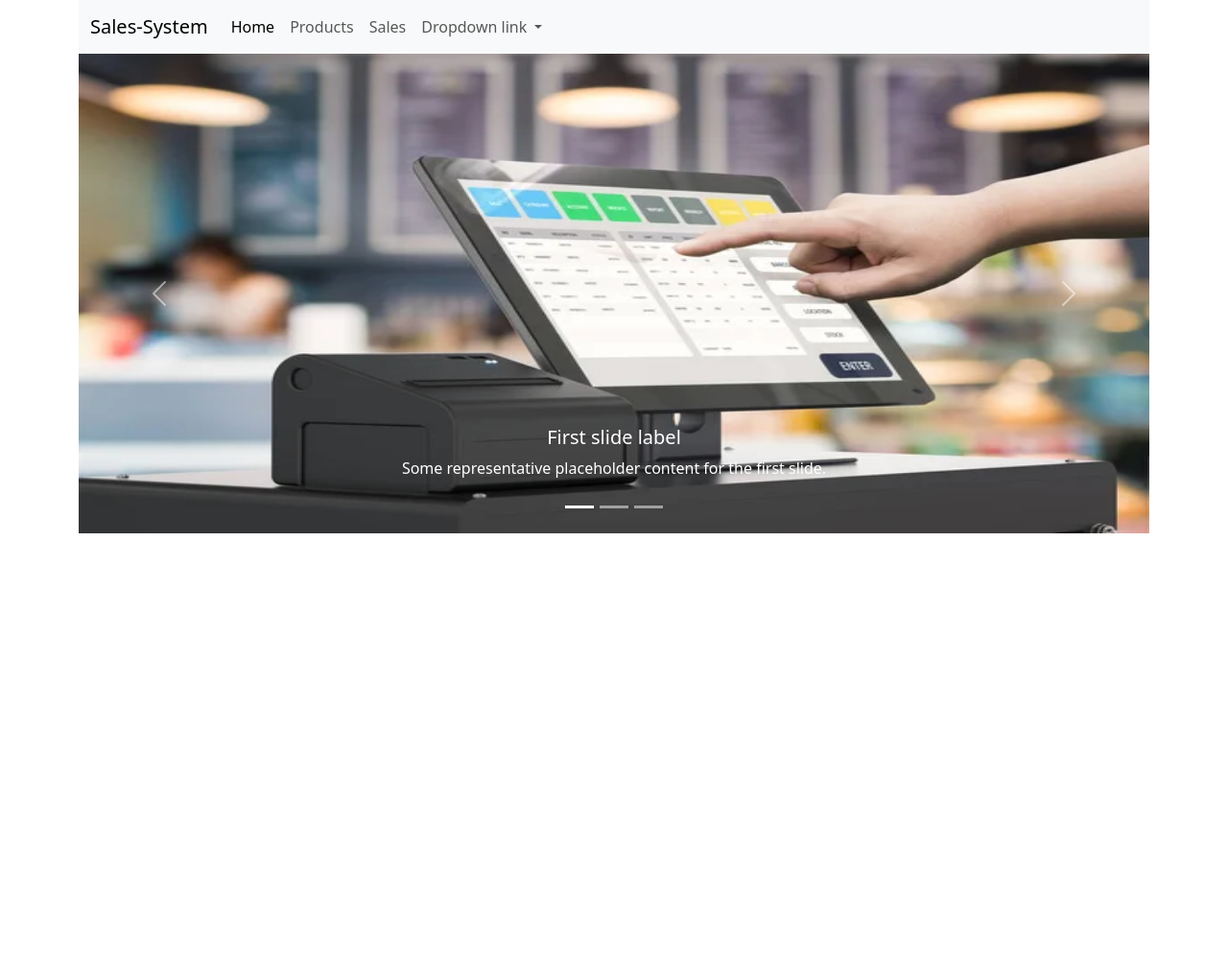
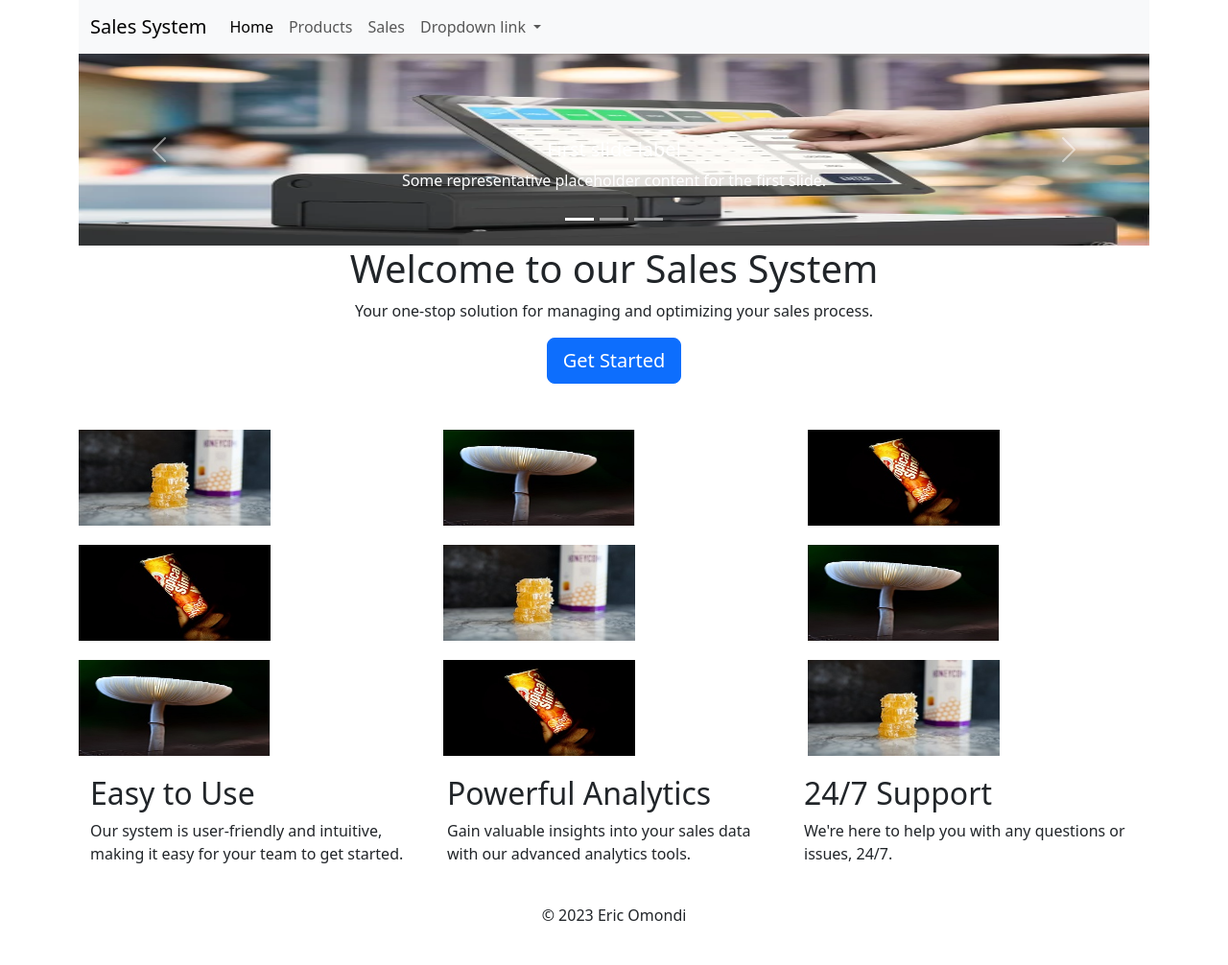
Before and after one commit to ericomondi/psycopg2, a Flask app: page / in a window 1280 px wide. Shown: the whole page at 96% size. Before the commit the page ends 556 px from the top, so only its background shows below. Run offline with Flask 3, Linux system fonts and the light colour scheme.

Commit message:
Work done

```diff
--- a/static/script.js
+++ b/static/script.js
@@ -1 +1 @@
-new DataTable('#sales_table');
+new DataTable('#my_table');
--- a/templates/dashboard.html
+++ b/templates/dashboard.html
@@ -117,6 +117,12 @@ new Chart(document.getElementById("line-chart"), {
   }
 });
     </script>
+
+<script
+src="https://cdn.jsdelivr.net/npm/bootstrap@5.3.2/dist/js/bootstrap.bundle.min.js"
+integrity="sha384-C6RzsynM9kWDrMNeT87bh95OGNyZPhcTNXj1NW7RuBCsyN/o0jlpcV8Qyq46cDfL"
+crossorigin="anonymous"
+></script>
     {% endblock%}
   </body>
 </html>
--- a/templates/index.html
+++ b/templates/index.html
@@ -11,9 +11,27 @@
       crossorigin="anonymous"
     />
     <style>
-      img{
-        height: 500px;
+       .active img {
+        height: 200px;
       }
+      .custom-col img {
+        width: 200px;
+        height: 100px;
+
+      }
+
+       /* Custom CSS for responsive behavior */
+       .custom-col {
+            flex: 1;
+            /* justify-content: center; */
+            align-items: center;
+        }
+      /* body {
+        background-color: azure;
+      }
+      .container-fluid {
+        background-color: azure;
+      } */
     </style>
   </head>
   <body>
@@ -21,7 +39,7 @@
       <nav class="navbar navbar-expand-lg bg-body-tertiary">
         <div class="container-fluid">
           <a class="navbar-brand" href="{{ url_for('dash_int') }}"
-            >Sales-System</a
+            >Sales System</a
           >
           <button
             class="navbar-toggler"
@@ -64,16 +82,12 @@
                 </a>
                 <ul class="dropdown-menu">
                   <li>
-                    <a
-                      class="dropdown-item"
-                      href="{{ url_for('rem_stock') }}"
+                    <a class="dropdown-item" href="{{ url_for('rem_stock') }}"
                       >Stock</a
                     >
                   </li>
                   <li>
-                    <a class="dropdown-item" href=""
-                      >something else</a
-                    >
+                    <a class="dropdown-item" href="">something else</a>
                   </li>
                 </ul>
               </li>
@@ -83,7 +97,6 @@
       </nav>
       {% block content%}
       <div class="content">
-
         <div id="carouselExampleCaptions" class="carousel slide">
           <div class="carousel-indicators">
             <button
@@ -109,7 +122,11 @@
           </div>
           <div class="carousel-inner">
             <div class="carousel-item active">
-              <img src="{{url_for('static', filename='/images/slide1.jpg')}}" class="d-block w-100" alt="..." />
+              <img
+                src="{{url_for('static', filename='/images/slide1.jpg')}}"
+                class="d-block w-100"
+                alt="..."
+              />
               <div class="carousel-caption d-none d-md-block">
                 <h5>First slide label</h5>
                 <p>
@@ -118,7 +135,11 @@
               </div>
             </div>
             <div class="carousel-item">
-              <img src="{{url_for('static', filename='/images/slide2.jpg')}}" class="d-block w-100" alt="..." />
+              <img
+                src="{{url_for('static', filename='/images/slide2.jpg')}}"
+                class="d-block w-100"
+                alt="..."
+              />
               <div class="carousel-caption d-none d-md-block">
                 <h5>Second slide label</h5>
                 <p>
@@ -127,7 +148,11 @@
               </div>
             </div>
             <div class="carousel-item">
-              <img src="{{url_for('static', filename='/images/slide1.jpg')}}" class="d-block w-100" alt="..." />
+              <img
+                src="{{url_for('static', filename='/images/slide1.jpg')}}"
+                class="d-block w-100"
+                alt="..."
+              />
               <div class="carousel-caption d-none d-md-block">
                 <h5>Third slide label</h5>
                 <p>
@@ -155,14 +180,122 @@
             <span class="visually-hidden">Next</span>
           </button>
         </div>
+        <!-- AFTER THE SLIDES -->
+        <!-- Hero Section -->
+        <div class="jumbotron text-center">
+          <h1>Welcome to our Sales System</h1>
+          <p>
+            Your one-stop solution for managing and optimizing your sales
+            process.
+          </p>
+          <a class="btn btn-primary btn-lg" href="#" role="button"
+            >Get Started</a
+          >
+        </div>
+        <!-- sample products section -->
+        <div class=".container mt-5">
+          <!-- row1 -->
+          <div class="row" style="margin-top: 20px">
+            <div class="col-md-4 custom-col">
+              <img
+                src="{{url_for('static', filename='/images/pr2.jpg')}}"
+                alt=""
+              />
+            </div>
+            <div class="col-md-4 custom-col">
+              <img
+                src="{{url_for('static', filename='/images/pr3.jpg')}}"
+                alt=""
+              />
+            </div>
+            <div class="col-md-4 custom-col">
+              <img
+                src="{{url_for('static', filename='/images/pr4.jpg')}}"
+                alt=""
+              />
+            </div>
+          </div>
+          <!-- row 2 -->
+          <div class="row" style="margin-top: 20px; margin-bottom: 20px">
+            <div class="col-md-4 custom-col">
+              <img
+                src="{{url_for('static', filename='/images/pr4.jpg')}}"
+                alt=""
+              />
+            </div>
+            <div class="col-md-4 custom-col">
+              <img
+                src="{{url_for('static', filename='/images/pr2.jpg')}}"
+                alt=""
+              />
+            </div>
+            <div class="col-md-4 custom-col">
+              <img
+                src="{{url_for('static', filename='/images/pr3.jpg')}}"
+                alt=""
+              />
+            </div>
+          </div>
+          <!-- row 3 -->
+          <div class="row" style="margin-bottom: 20px">
+            <div class="col-md-4 custom-col">
+              <img
+                src="{{url_for('static', filename='/images/pr3.jpg')}}"
+                alt=""
+              />
+            </div>
+            <div class="col-md-4 custom-col">
+              <img
+                src="{{url_for('static', filename='/images/pr4.jpg')}}"
+                alt=""
+              />
+            </div>
+            <div class="col-md-4 custom-col">
+              <img
+                src="{{url_for('static', filename='/images/pr2.jpg')}}"
+                alt=""
+              />
+            </div>
+          </div>
+        </div>
 
+        <!-- Features Section -->
+        <div class="container">
+          <div class="row">
+            <div class="col-md-4 custom-col">
+              <h2>Easy to Use</h2>
+              <p>
+                Our system is user-friendly and intuitive, making it easy for
+                your team to get started.
+              </p>
+            </div>
+            <div class="col-md-4 custom-col">
+              <h2>Powerful Analytics</h2>
+              <p>
+                Gain valuable insights into your sales data with our advanced
+                analytics tools.
+              </p>
+            </div>
+            <div class="col-md-4 custom-col">
+              <h2>24/7 Support</h2>
+              <p>We're here to help you with any questions or issues, 24/7.</p>
+            </div>
+          </div>
+        </div>
+
+        <!-- Footer -->
+        <footer class="text-center py-4">
+          <p>&copy; 2023 Eric Omondi</p>
+        </footer>
       </div>
     </div>
-    <script defer
-    src="https://cdn.jsdelivr.net/npm/bootstrap@5.3.2/dist/js/bootstrap.bundle.min.js"
-    integrity="sha384-C6RzsynM9kWDrMNeT87bh95OGNyZPhcTNXj1NW7RuBCsyN/o0jlpcV8Qyq46cDfL"
-    crossorigin="anonymous"
-  ></script>
-  {% endblock %}
+    <script
+      defer
+      src="https://cdn.jsdelivr.net/npm/bootstrap@5.3.2/dist/js/bootstrap.bundle.min.js"
+      integrity="sha384-C6RzsynM9kWDrMNeT87bh95OGNyZPhcTNXj1NW7RuBCsyN/o0jlpcV8Qyq46cDfL"
+      crossorigin="anonymous"
+    ></script>
+
+    {% endblock %}
   </body>
 </html>
--- a/templates/sales.html
+++ b/templates/sales.html
@@ -18,7 +18,7 @@
       <h1 class="text-center">Sales Table</h1>
 
       <!-- table -->
-      <table class="table table-striped" style="width:100%" id="sales_table" >
+      <table class="table table-striped" style="width:100%" id="my_table" >
         <thead>
           <tr>
             <th scope="col">ID</th>
--- a/templates/test.js
+++ /dev/null
@@ -1 +0,0 @@
-new DataTable('#example');
```
Also changed, not shown: dbservice.py (+0 -13 lines), templates/products.html (+5 -5 lines), templates/stock.html (+5 -5 lines), templates/test.html (added, +70 -0 lines), static/images/pr1.jpg (added), static/images/pr2.jpg (added), static/images/pr3.jpg (added), static/images/pr4.jpg (added).
